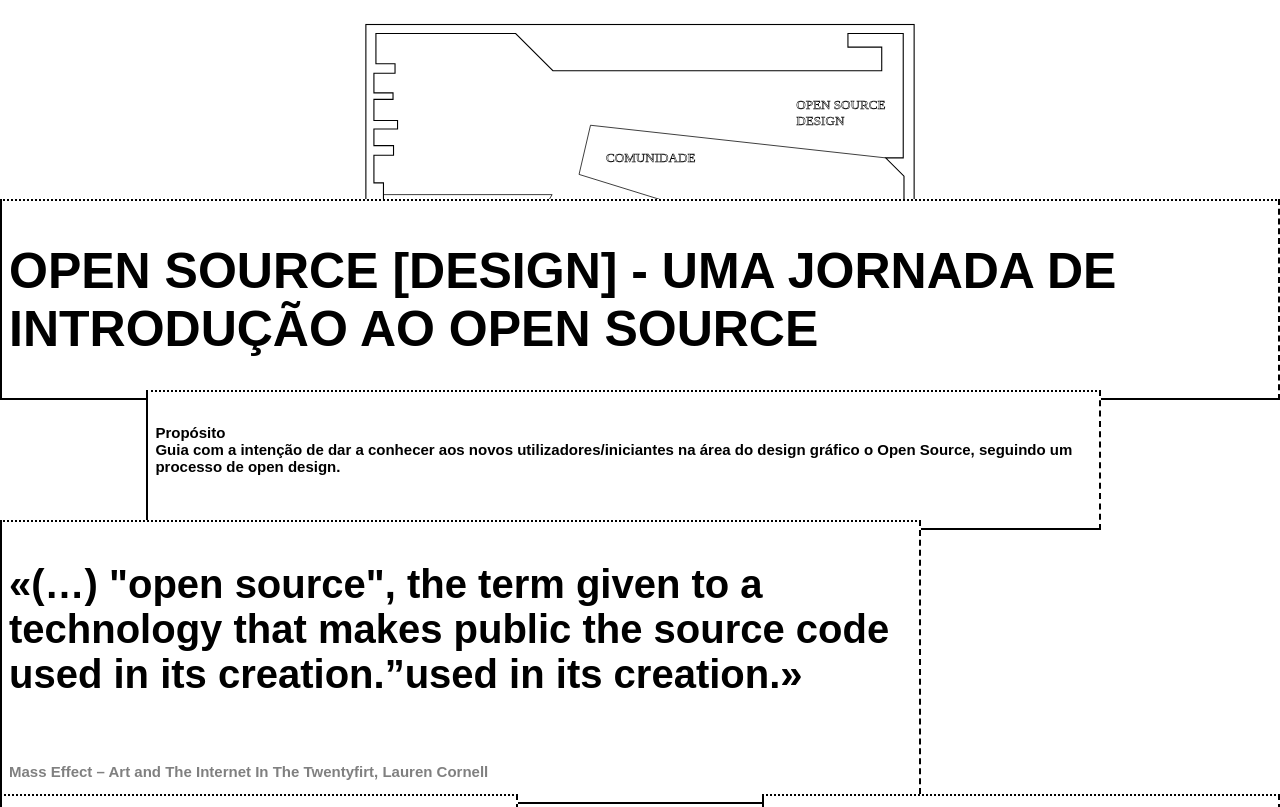
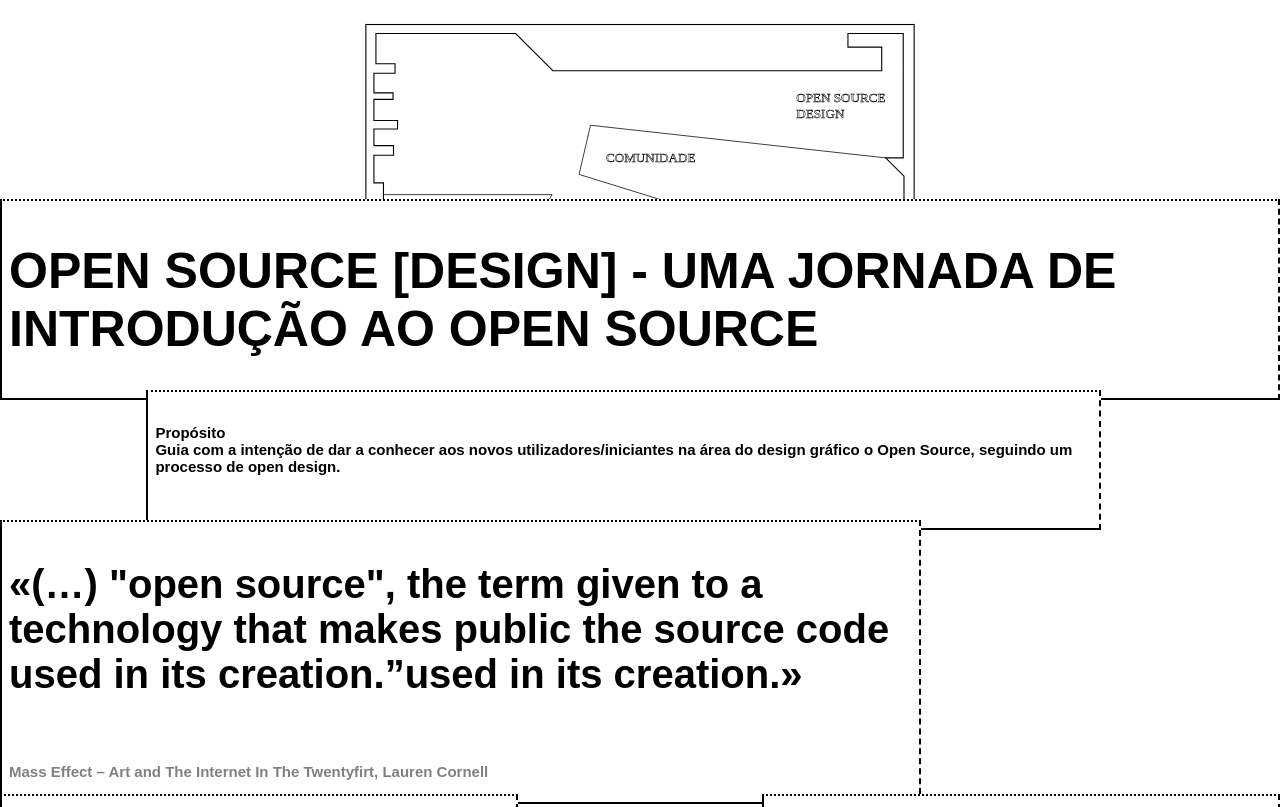
Before and after one commit to VLanca/mdc_poster, a plain HTML site: page index.html in a window 1280 px wide. Shown: the top 807 px of the page. Drawn offline with Linux system fonts and the light colour scheme.

Commit message:
Add files via upload

```diff
--- a/css/style.css
+++ b/css/style.css
@@ -11,7 +11,7 @@ body {
 	background-repeat: no-repeat;
 	background-size: 100%;
 	background-attachment: fixed;
-	background-image: url('../img/43-04.svg')
+	background-image: url('../img/04-04.svg')
 }
 .grid {
 	display: grid;
```
Also changed, not shown: img/04-04.svg (added).
